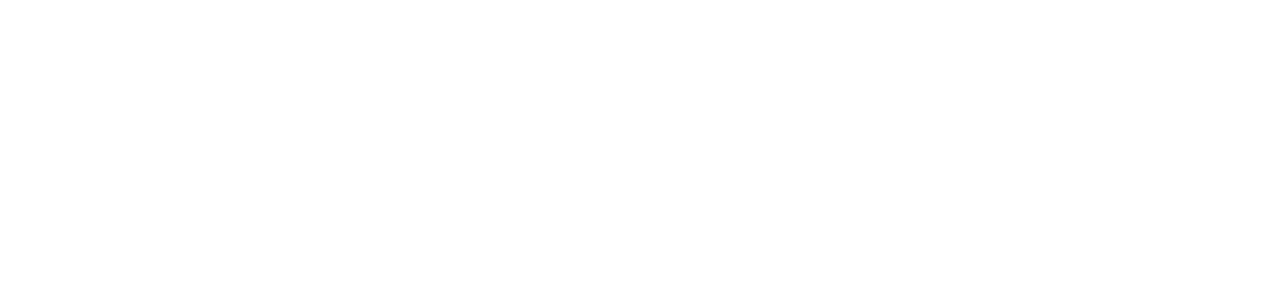
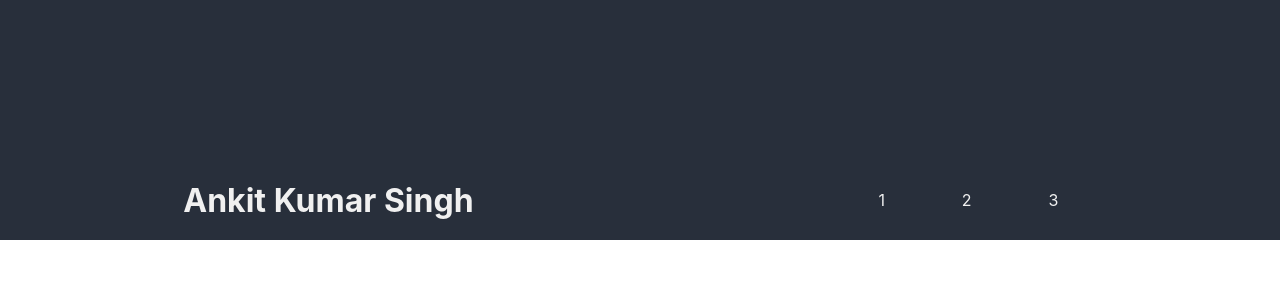
Before and after one commit to ERhoneydhiman/Ankit-Kumar-Singh, a React (Create React App) app in the folder ankit-kumar-portfolio/: page / in a window 1280 px wide. Shown: the top 300 px of the page. Built offline with nearby package versions, Linux system fonts and the light colour scheme.

Commit message:
worked on header

```diff
--- a/ankit-kumar-portfolio/src/App.css
+++ b/ankit-kumar-portfolio/src/App.css
@@ -1,38 +1,91 @@
-.App {
-  text-align: center;
+* {
+    margin: 0;
+    padding: 0;
 }
 
-.App-logo {
-  height: 40vmin;
-  pointer-events: none;
+.head {
+    background-color: #282f3b;
+    color: #F0F0F0;
+    width: 100%;
+    height: 30vh;
 }
 
-@media (prefers-reduced-motion: no-preference) {
-  .App-logo {
-    animation: App-logo-spin infinite 20s linear;
-  }
+.img {
+    width: 100%;
+    height: 20vh;
+
 }
 
-.App-header {
-  background-color: #282c34;
-  min-height: 100vh;
-  display: flex;
-  flex-direction: column;
-  align-items: center;
-  justify-content: center;
-  font-size: calc(10px + 2vmin);
-  color: white;
+.navbar {
+    width: 100%;
+    height: calc(30vh - 20vh);
+    display: flex;
+    flex-direction: row;
+    align-items: center;
+    justify-content: space-around;
 }
 
-.App-link {
-  color: #61dafb;
+.nav-links li {
+    display: inline;
+    list-style: none;
+    margin: 0 3vw;
 }
 
-@keyframes App-logo-spin {
-  from {
-    transform: rotate(0deg);
-  }
-  to {
-    transform: rotate(360deg);
-  }
+.sidebar-icon {
+    display: none;
+    fill: white;
+
 }
+
+.sidebar-icon button {
+    background-color: #282f3b;
+    border-radius: 6px;
+    box-shadow: 1px 1px 2px #F0F0F0;
+    ;
+}
+
+.side-bar {
+    width: 50%;
+    z-index: 999;
+    height: 70vh;
+    color: #F0F0F0;
+    background-color: #282f3b;
+    transition: transform 0.3s ease;
+    transform: translateX(-100%);
+
+    display: flex;
+    flex-direction: column;
+    align-items: center;
+    justify-content: space-around;
+}
+
+.nav-links-sidebar {
+    list-style: none;
+    height: 50vh;
+    display: flex;
+    flex-direction: column;
+    align-items: center;
+    justify-content: flex-start;
+    gap: 10vh;
+}
+
+.show {
+    transform: translateX(0);
+
+}
+.copy-sidebar a{
+    color: #F0F0F0;
+}
+
+
+
+
+@media screen and (max-width:600px) {
+    .sidebar-icon {
+        display: inline;
+    }
+
+    .nav-links li {
+        display: none;
+    }
+}
--- a/ankit-kumar-portfolio/src/App.js
+++ b/ankit-kumar-portfolio/src/App.js
@@ -1,9 +1,12 @@
 
 import './App.css';
+import Footer from './comps/Footer';
+import Header from './comps/Header';
 
 function App() {
   return (
     <div className="App">
+      <Header />
     </div>
   );
 }
--- /dev/null
+++ b/ankit-kumar-portfolio/src/comps/Footer.js
@@ -0,0 +1,9 @@
+import React from 'react'
+
+function Footer() {
+  return (
+    <div  className='footer'>Footer</div>
+  )
+}
+
+export default Footer
--- /dev/null
+++ b/ankit-kumar-portfolio/src/comps/Header.js
@@ -0,0 +1,47 @@
+import React, { useCallback, useState } from 'react'
+
+function Header() {
+    const [sidebar, setSidebar] = useState(false)
+
+
+
+    const showSidebar = () => {
+        setSidebar(!sidebar)
+        console.log("hello")
+    }
+    return (
+
+        <div className='head'>
+            <div className="img"></div>
+            <div className="navbar">
+                <div className="sidebar-icon"><button onClick={showSidebar}>
+                    <svg  xmlns="http://www.w3.org/2000/svg" height="40" viewBox="0 -960 960 960" width="40"><path d="M120-240v-80h720v80H120Zm0-200v-80h720v80H120Zm0-200v-80h720v80H120Z" /></svg></button>
+                </div>
+                <h1 className='title'>Ankit Kumar Singh</h1>
+                <ul className='nav-links'>
+                    <li>1</li>
+                    <li>2</li>
+                    <li>3</li>
+                </ul>
+
+            </div>
+            <div className={`side-bar ${sidebar ? "show" : ""}`}>
+                <ul className='nav-links-sidebar'>
+                    <li>1</li>
+                    <li>2</li>
+                    <li>3</li>
+
+                </ul>
+                <div className="copy-sidebar">
+                    <span>&copy; 2024 <a href="https://github.com/ERhoneydhiman" target="_blank" >Honey Dhiman</a></span>
+                </div>
+            </div>
+
+        </div>
+
+
+
+    )
+}
+
+export default Header
```
Also changed, not shown: ankit-kumar-portfolio/src/svgs/close_FILL0_wght400_GRAD0_opsz24.svg (added), ankit-kumar-portfolio/src/svgs/menu_FILL0_wght400_GRAD0_opsz24.svg (added).
